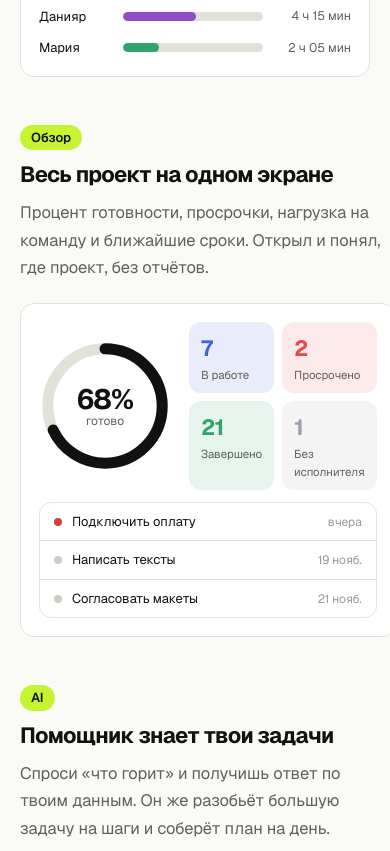
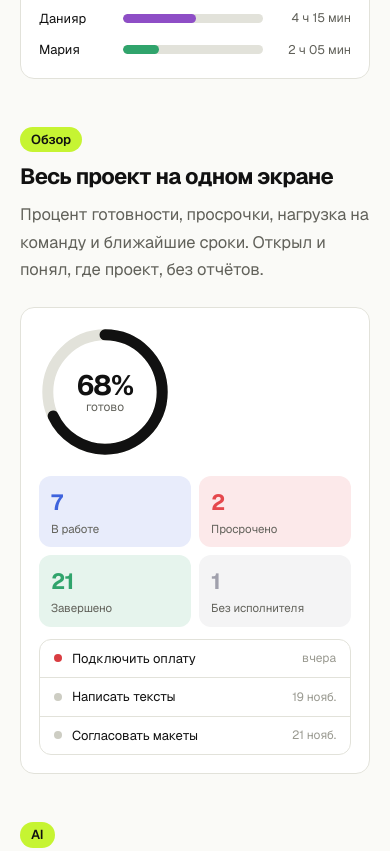
Before and after one commit to gdev49df/tasqly, a website: page public/index.html in a window 390 px wide. Shown: the part 1507-2358 px from the top of the page. Drawn offline with nearby package versions, Linux system fonts and the light colour scheme; no server answers.

Commit message:
мобильная версия: убран горизонтальный сдвиг страницы
Co-Authored-By: Claude Sonnet 5.5 <noreply@anthropic.com>
Claude-Session: https://claude.ai/code/session_01LKqLCCWrNtX5ExUd2dsN6w

```diff
--- a/public/styles.css
+++ b/public/styles.css
@@ -1335,3 +1335,13 @@ input:focus, textarea:focus, select:focus, input[type='number']:focus { border-c
 :root[data-theme='dark'] .pr-badge { background: var(--lime); color: var(--lime-ink); }
 @media (prefers-color-scheme: dark) { :root:not([data-theme='light']) .pr-badge { background: var(--lime); color: var(--lime-ink); } }
 @media (prefers-reduced-motion: reduce) { .ft-view, .tv-row u { animation: none; } }
+
+/* v5.2: без горизонтального сдвига на телефоне */
+html, body { overflow-x: clip; max-width: 100%; }
+.sc-row > * { min-width: 0; }
+.sc-mock { overflow: hidden; max-width: 100%; }
+@media (max-width: 720px) {
+  .sc-row { grid-template-columns: minmax(0, 1fr); gap: 24px; }
+  .sc-row.flip .sc-copy { order: 0; }
+  .sc-ov { flex-wrap: wrap; }
+}
```
